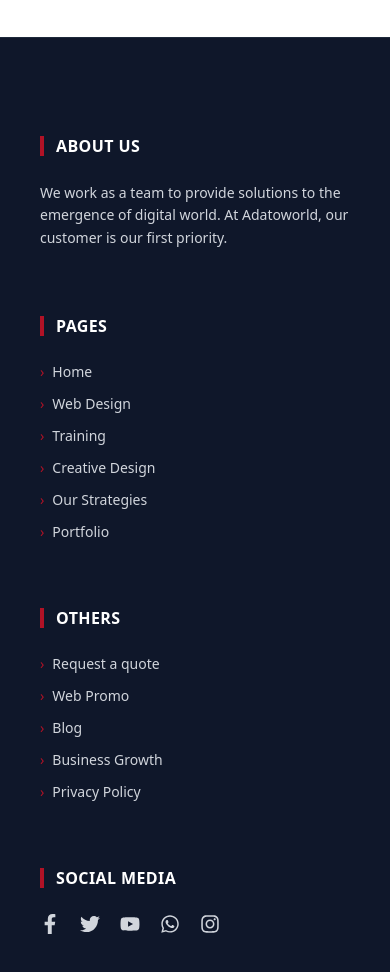
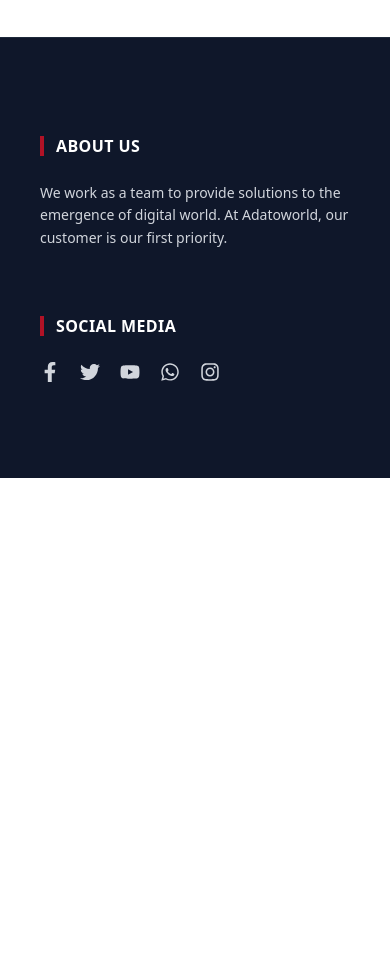
Before and after one commit to Azeez06/Texcxel-Organisation, a React app: page / in a window 390 px wide. Shown: the part 8880-9852 px from the top of the page. After the commit the page ends 9358 px from the top, so only its background shows below. Built offline with nearby package versions, Linux system fonts and the light colour scheme; the HTML template or start-up script is replaced by a standard one.

Commit message:
Responsiveness of the nav-bar

```diff
--- a/src/components/common/Footer.jsx
+++ b/src/components/common/Footer.jsx
@@ -10,7 +10,7 @@ export default function Footer() {
   return (
     <footer className="bg-[#0F172A] text-white border-t border-[#1E293B]">
       <div className="max-w-7xl mx-auto px-10 py-24">
-        <div className="grid md:grid-cols-4 gap-16">
+       <div className="grid gap-16 md:grid-cols-4">
 
           {/* ABOUT US */}
           <div>
@@ -26,7 +26,7 @@ export default function Footer() {
           </div>
 
           {/* PAGES */}
-          <div>
+         <div className="hidden md:block">
             <div className="flex items-center gap-3 mb-6">
               <span className="w-1 h-5 bg-[#B11226]" />
               <h4 className="font-bold tracking-wide">PAGES</h4>
@@ -53,7 +53,7 @@ export default function Footer() {
           </div>
 
           {/* OTHERS */}
-          <div>
+          <div className="hidden md:block">
             <div className="flex items-center gap-3 mb-6">
               <span className="w-1 h-5 bg-[#B11226]" />
               <h4 className="font-bold tracking-wide">OTHERS</h4>
```
